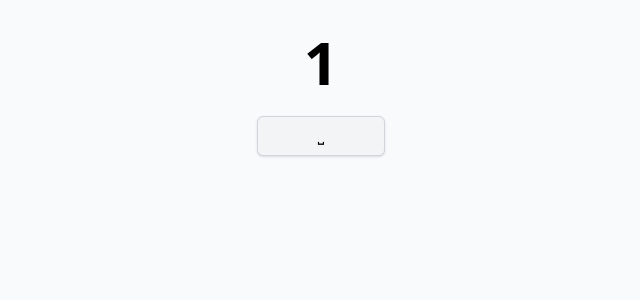
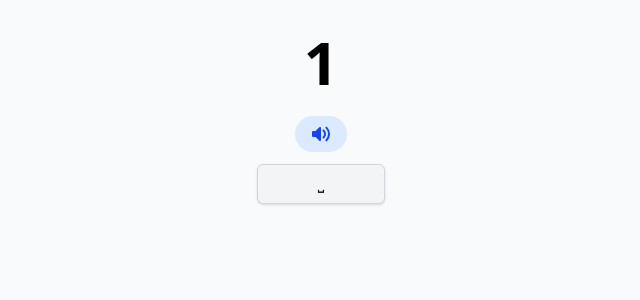
Before and after one commit to ratautas/klava2, a SvelteKit app: page /1 in a window 1280 px wide. Shown: the top 300 px of the page, without its empty margins (319-959 px from the left). Built offline with nearby package versions, Linux system fonts and the light colour scheme.

Commit message:
Refactor KeyCap component with type-safe key size handling

```diff
--- a/src/lib/components/KeyCap.svelte
+++ b/src/lib/components/KeyCap.svelte
@@ -1,7 +1,9 @@
 <script lang="ts">
+	type KeyCapSize = 'sm' | 'md' | 'lg';
+
 	let { key = '', size = 'md' } = $props<{
 		key: string;
-		size?: 'sm' | 'md' | 'lg';
+		size?: KeyCapSize;
 	}>();
 
 	// Map special keys to their display names
@@ -28,7 +30,7 @@
 			sm: 'min-w-[24px] h-[24px] text-xs',
 			md: 'min-w-[32px] h-[32px] text-sm',
 			lg: 'min-w-[40px] h-[40px] text-base'
-		}[size as 'sm' | 'md' | 'lg']
+		}[size as KeyCapSize]
 	);
 
 	const isSpaceBar = $derived(key === ' ');
@@ -37,7 +39,7 @@
 			sm: 'w-[64px]',
 			md: 'w-[96px]',
 			lg: 'w-[128px]'
-		}[size as 'sm' | 'md' | 'lg']
+		}[size as KeyCapSize]
 	);
 </script>
 
--- a/src/routes/[word]/+page.svelte
+++ b/src/routes/[word]/+page.svelte
@@ -1,16 +1,66 @@
 <script lang="ts">
 	import KeyCap from '$lib/components/KeyCap.svelte';
 	import { goto } from '$app/navigation';
+	import { onMount } from 'svelte';
+	import { synthesizeSpeech, playAudio, unlockAudioPlayback } from '$lib/services/tts';
 
 	const { data } = $props<{ data: import('./$types').PageData }>();
 	const { word } = data;
 
+	// Track if word has been pronounced
+	let hasBeenPronounced = $state(false);
+	let isPlaying = $state(false);
+	let autoplayBlocked = $state(false);
+
+	// Function to pronounce the word using TTS service
+	async function pronounceWord() {
+		if (isPlaying) return;
+
+		isPlaying = true;
+
+		try {
+			// Use the TTS service to convert text to speech
+			const audioBase64 = await synthesizeSpeech(word);
+
+			// Try to play the audio and wait for it to complete
+			await playAudio(audioBase64);
+
+			// Mark as pronounced once audio is done playing
+			hasBeenPronounced = true;
+			autoplayBlocked = false;
+		} catch (error: any) {
+			console.error('Failed to pronounce word:', error);
+
+			// Check if this was due to autoplay blocking
+			if (error.message?.includes('user interaction')) {
+				autoplayBlocked = true;
+				// Don't set hasBeenPronounced to true here, as we still need to play it
+			}
+		} finally {
+			isPlaying = false;
+			goto(`/${word.toLowerCase()}/input`);
+		}
+	}
+
 	function handleKeyDown(event: KeyboardEvent) {
 		if (event.key === ' ') {
 			event.preventDefault();
-			goto(`/${word.toLowerCase()}/input`);
+
+			if (!hasBeenPronounced) {
+				// First space press - pronounce the word
+				pronounceWord();
+			}
 		}
 	}
+
+	onMount(() => {
+		// Try to unlock audio context
+		const initialize = async () => {
+			await unlockAudioPlayback();
+		};
+
+		initialize().catch(console.error);
+	});
 </script>
 
 <svelte:window onkeydown={handleKeyDown} />
@@ -18,7 +68,53 @@
 <main class="p-8">
 	<div class="flex flex-col items-center gap-4">
 		<h3 class="text-6xl font-bold uppercase">{word}</h3>
-		<div class="mt-2 text-center">
+		<div class="mt-2 flex flex-col items-center">
+			<!-- Pronunciation Button -->
+			<button
+				onclick={pronounceWord}
+				class="mb-3 flex items-center justify-center gap-2 rounded-full bg-blue-100 px-4 py-2 text-blue-700 transition-colors hover:bg-blue-200"
+				disabled={isPlaying}
+				aria-label="Pronounce word"
+			>
+				{#if isPlaying}
+					<!-- Loading spinner -->
+					<svg
+						class="h-5 w-5 animate-spin"
+						xmlns="http://www.w3.org/2000/svg"
+						fill="none"
+						viewBox="0 0 24 24"
+					>
+						<circle
+							class="opacity-25"
+							cx="12"
+							cy="12"
+							r="10"
+							stroke="currentColor"
+							stroke-width="4"
+						></circle>
+						<path
+							class="opacity-75"
+							fill="currentColor"
+							d="M4 12a8 8 0 018-8V0C5.373 0 0 5.373 0 12h4zm2 5.291A7.962 7.962 0 014 12H0c0 3.042 1.135 5.824 3 7.938l3-2.647z"
+						></path>
+					</svg>
+				{:else}
+					<!-- Audio icon -->
+					<svg
+						xmlns="http://www.w3.org/2000/svg"
+						class="h-5 w-5"
+						viewBox="0 0 20 20"
+						fill="currentColor"
+					>
+						<path
+							fill-rule="evenodd"
+							d="M9.383 3.076A1 1 0 0110 4v12a1 1 0 01-1.707.707L4.586 13H2a1 1 0 01-1-1V8a1 1 0 011-1h2.586l3.707-3.707a1 1 0 011.09-.217zM14.657 2.929a1 1 0 011.414 0A9.972 9.972 0 0119 10a9.972 9.972 0 01-2.929 7.071 1 1 0 01-1.414-1.414A7.971 7.971 0 0017 10c0-2.21-.894-4.208-2.343-5.657a1 1 0 010-1.414zm-2.829 2.828a1 1 0 011.415 0A5.983 5.983 0 0115 10a5.984 5.984 0 01-1.757 4.243 1 1 0 01-1.415-1.415A3.984 3.984 0 0013 10a3.983 3.983 0 00-1.172-2.828 1 1 0 010-1.415z"
+							clip-rule="evenodd"
+						/>
+					</svg>
+				{/if}
+			</button>
+
 			<KeyCap key=" " size="lg" />
 		</div>
 	</div>
--- a/src/routes/[word]/complete/+page.svelte
+++ /dev/null
@@ -1,100 +0,0 @@
-<script lang="ts">
-	import KeyCap from '$lib/components/KeyCap.svelte';
-	import { goto } from '$app/navigation';
-	import { onMount } from 'svelte';
-	import { getNextWord } from '$lib/stores/words';
-	import { synthesizeSpeech, playAudio, unlockAudioPlayback } from '$lib/services/tts';
-
-	// Get the word from the route data
-	const { data } = $props<{ data: import('./$types').PageData }>();
-	const { word } = data;
-
-	// Get the next word
-	const nextWord = $derived(getNextWord(word));
-
-	// Track if word has been pronounced
-	let hasBeenPronounced = $state(false);
-	let isPlaying = $state(false);
-	let autoplayBlocked = $state(false);
-
-	// Function to pronounce the word using TTS service
-	async function pronounceWord() {
-		if (isPlaying) return;
-
-		isPlaying = true;
-
-		try {
-			// Use the TTS service to convert text to speech
-			const audioBase64 = await synthesizeSpeech(word);
-
-			// Try to play the audio and wait for it to complete
-			await playAudio(audioBase64);
-
-			// Mark as pronounced once audio is done playing
-			hasBeenPronounced = true;
-			autoplayBlocked = false;
-		} catch (error: any) {
-			console.error('Failed to pronounce word:', error);
-
-			// Check if this was due to autoplay blocking
-			if (error.message?.includes('user interaction')) {
-				autoplayBlocked = true;
-				// Don't set hasBeenPronounced to true here, as we still need to play it
-			}
-		} finally {
-			isPlaying = false;
-		}
-	}
-
-	function handleKeyDown(event: KeyboardEvent) {
-		if (event.key === ' ') {
-			event.preventDefault();
-
-			// Second space press (after pronunciation) should navigate to next word
-			goto(`/${nextWord}`);
-		}
-	}
-
-	onMount(() => {
-		// Try to unlock audio context and play word
-		const initialize = async () => {
-			await unlockAudioPlayback();
-			// Attempt to pronounce the word automatically after a short delay
-			setTimeout(() => pronounceWord(), 500);
-		};
-
-		initialize().catch(console.error);
-	});
-</script>
-
-<svelte:window onkeydown={handleKeyDown} />
-
-<main class="p-8">
-	<div class="flex flex-col items-center gap-4">
-		<h3 class="text-6xl font-bold text-green-600 uppercase">{word}</h3>
-
-		<!-- Pronunciation and Next Step Controls -->
-		<div class="mt-2 flex flex-col items-center">
-			<button
-				onclick={pronounceWord}
-				class="mb-3 flex items-center gap-2 rounded-full bg-blue-100 px-4 py-2 text-blue-700 transition-colors hover:bg-blue-200"
-				disabled={isPlaying}
-				aria-label="Pronounce word"
-			>
-				<svg
-					xmlns="http://www.w3.org/2000/svg"
-					class="h-5 w-5"
-					viewBox="0 0 20 20"
-					fill="currentColor"
-				>
-					<path
-						fill-rule="evenodd"
-						d="M9.383 3.076A1 1 0 0110 4v12a1 1 0 01-1.707.707L4.586 13H2a1 1 0 01-1-1V8a1 1 0 011-1h2.586l3.707-3.707a1 1 0 011.09-.217zM14.657 2.929a1 1 0 011.414 0A9.972 9.972 0 0119 10a9.972 9.972 0 01-2.929 7.071 1 1 0 01-1.414-1.414A7.971 7.971 0 0017 10c0-2.21-.894-4.208-2.343-5.657a1 1 0 010-1.414zm-2.829 2.828a1 1 0 011.415 0A5.983 5.983 0 0115 10a5.984 5.984 0 01-1.757 4.243 1 1 0 01-1.415-1.415A3.984 3.984 0 0013 10a3.983 3.983 0 00-1.172-2.828 1 1 0 010-1.415z"
-						clip-rule="evenodd"
-					/>
-				</svg>
-			</button>
-			<KeyCap key=" " size="lg" />
-		</div>
-	</div>
-</main>
--- a/src/routes/[word]/complete/+page.ts
+++ /dev/null
@@ -1,7 +0,0 @@
-import type { PageLoad } from './$types';
-
-export const load: PageLoad = ({ params }) => {
-  return {
-    word: params.word.toLowerCase(),
-  };
-};
--- a/src/routes/[word]/input/+page.svelte
+++ b/src/routes/[word]/input/+page.svelte
@@ -2,10 +2,14 @@
 	import KeyCap from '$lib/components/KeyCap.svelte';
 	import { goto } from '$app/navigation';
 	import { onMount, tick } from 'svelte';
+	import { getNextWord } from '$lib/stores/words';
 
 	// Get the word from the route data
 	const { data } = $props<{ data: import('./$types').PageData }>();
 	const { word } = data;
+
+	// Get the next word
+	const nextWord = $derived(getNextWord(word));
 
 	// Store user inputs
 	let inputsValues = $state<string[]>([]);
@@ -17,7 +21,7 @@
 	function handleKeyDown(event: KeyboardEvent) {
 		if (event.key === ' ' && isComplete) {
 			event.preventDefault();
-			goto(`/${word.toLowerCase()}/complete`);
+			goto(`/${nextWord}`);
 		}
 	}
 
```
